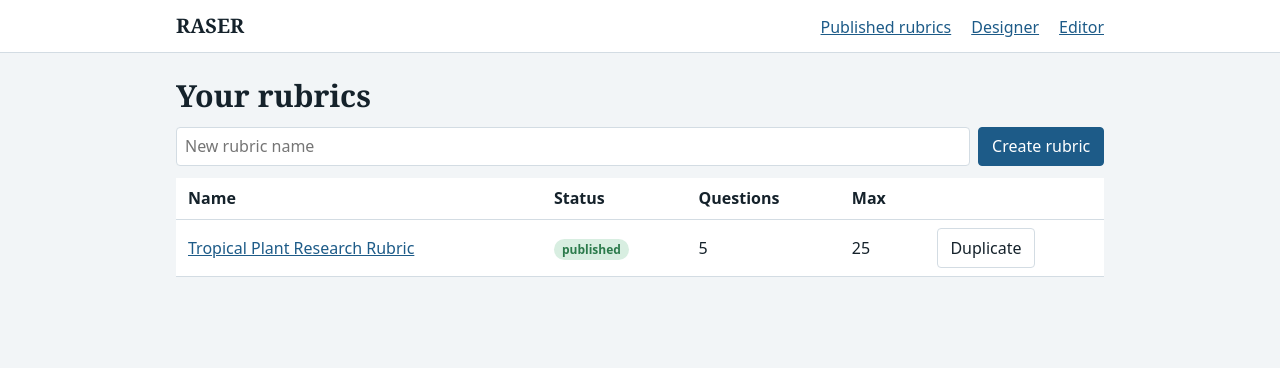
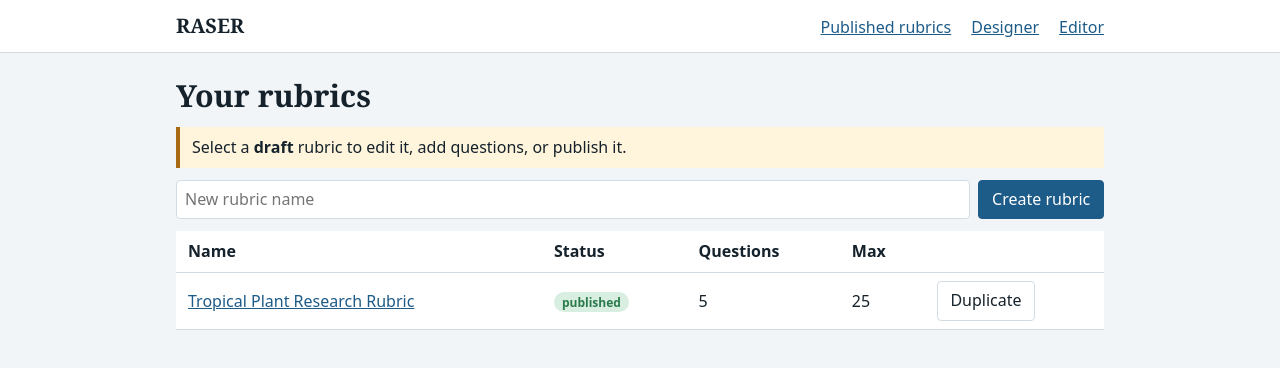
Before and after one commit to pbrusswpi/RASER, a Next.js app: page /designer in a window 1280 px wide. Shown: the top 368 px of the page. Built offline with nearby package versions, Linux system fonts and the light colour scheme.

Commit message:
added banner notice to the rubric designer page

```diff
--- a/src/app/designer/page.tsx
+++ b/src/app/designer/page.tsx
@@ -25,6 +25,9 @@ export default function DesignerHome() {
   return (
     <div className="stack">
       <h1>Your rubrics</h1>
+      <p className="notice" role="note">
+        Select a <strong>draft</strong> rubric to edit it, add questions, or publish it.
+      </p>
       <form
         className="row"
         onSubmit={
```
